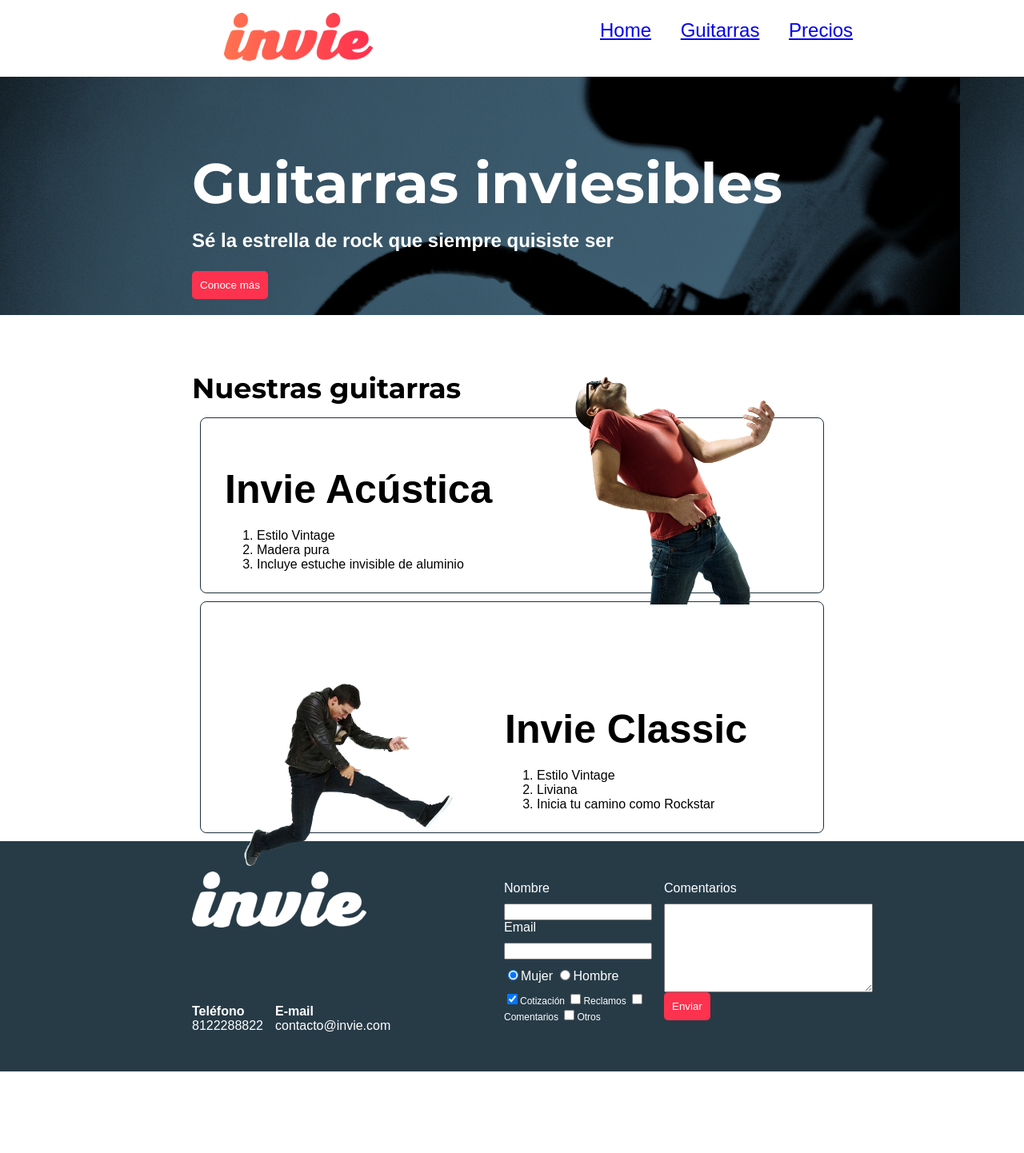
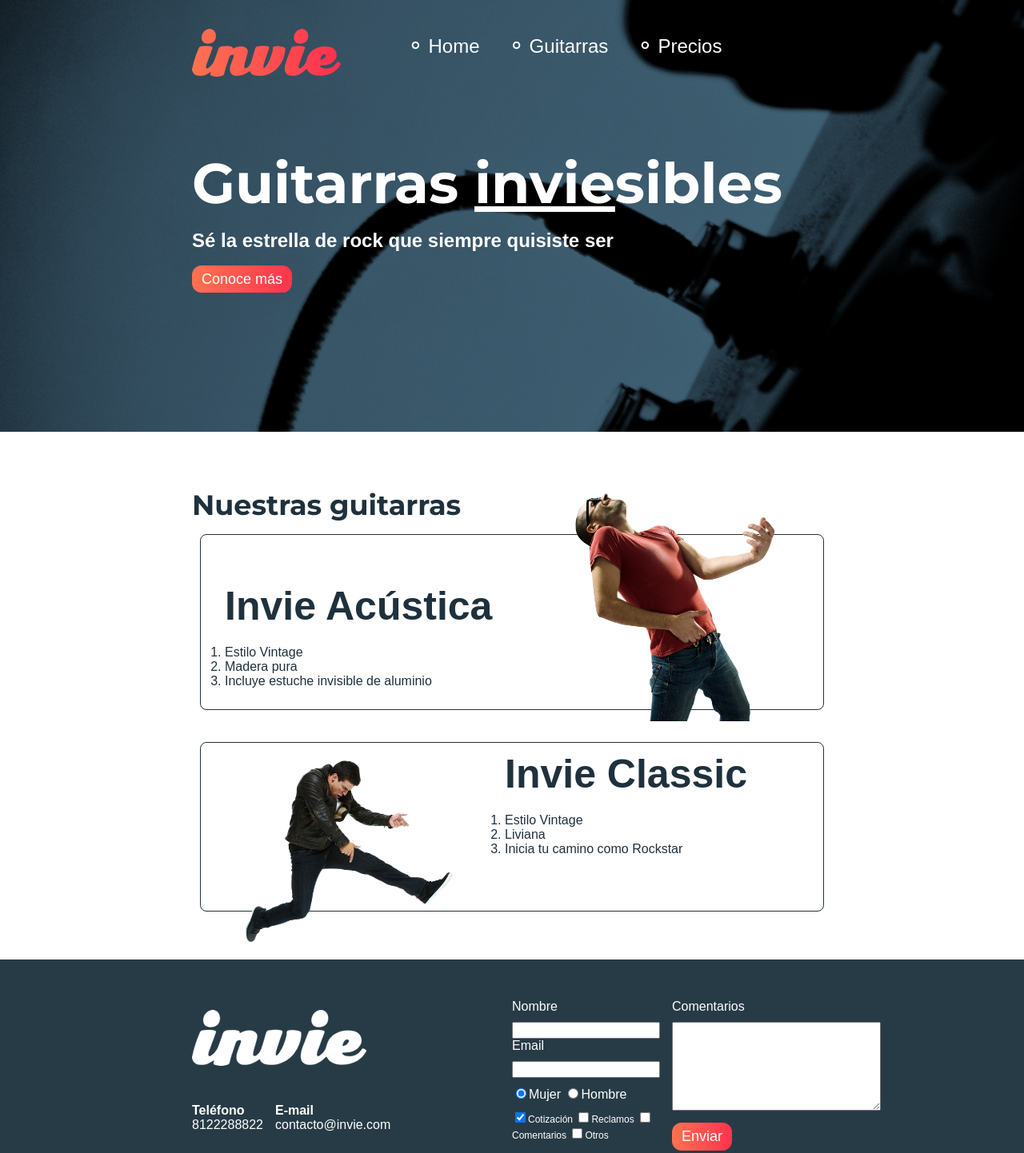
Before and after one commit to JeseDavid/invie, a plain HTML site: page index.html in a window 1280 px wide. Shown: the whole page at 80% size. Before the commit the page ends 1340 px from the top, so only its background shows below. Drawn offline with Linux system fonts and the light colour scheme; a web font is replaced by a local one.

Commit message:
Puliendo detalles, sitio terminado

```diff
--- a/css/invie.css
+++ b/css/invie.css
@@ -6,12 +6,55 @@ body {
   margin: 0;
 }
 
+table {
+  width: 100%;
+}
+
+th {
+  background: #273b47;
+  color: white;
+  padding: 10px 20px;
+  text-align: left;
+}
+
+td {
+  padding: 20px;
+}
+
+table, td, th {
+  border: 1px solid #273b47;
+  border-collapse: collapse;
+}
+
+input, textarea {
+  outline: 0;
+}
+
+input:focus, textarea:focus {
+  background: lightgray;
+}
+
+.background {
+  background-image: url('../images/background.png');
+  background-size: cover;
+}
+
+.contenedor {
+  width: 800px;
+  margin: auto;
+  position: relative;
+}
+
 .button {
-  border-radius: 5px;
+  border-radius: 12px;
   border: none;
   background: #fd324e;
   color: white;
-  padding: 10px;
+  padding: 7px 12px;
+  font-size: 18px;
+  background: linear-gradient(to left, #fe344e, #ff7250);
+  cursor: pointer;
+  text-decoration: none;
 }
 
 .titulo {
@@ -31,8 +74,13 @@ body {
   margin-bottom: 20px;
 }
 
+.titulo span {
+  text-decoration: underline;
+}
+
 .guitarras {
-
+  color: #1F313C;
+  margin-bottom: 60px;
 }
 
 .guitarras h2 {
@@ -41,13 +89,9 @@ body {
 }
 
 .portada {
-  background-image: url('../images/background.png');
   color: white;
   padding: 20px;
-}
-
-.portada button {
-
+  height: 500px;
 }
 
 .menu {
@@ -56,10 +100,23 @@ body {
   display: inline-block;
   position: absolute;
   right: 0;
+  color: white;
+}
+
+.menu li:before {
+  content: '∘';
+  font-size: 30px;
+  line-height: 20px;
+}
+
+.menu a {
+  text-decoration: none;
+  color: white;
 }
 
 .logotipo {
   display: inline-block;
+  margin-left: 0;
 }
 
 .menu li {
@@ -67,21 +124,20 @@ body {
   margin-left: 30px;
 }
 
-header {
-
-}
-
-.contenedor {
-  width: 800px;
-  margin: auto;
-}
-
 .guitarra {
   /*overflow: hidden;*/
   border: 1px solid #1F313C;
   padding: 10px;
-  margin: 10px;
+  margin: 10px 10px 40px 10px;
   border-radius: 8px;
+}
+
+.guitarra ol {
+  padding: 0;
+}
+
+.guitarra.b {
+  height: 190px;
 }
 
 .right {
@@ -93,7 +149,6 @@ header {
 .left {
   float: left;
   position: relative;
-  top: 80px;
 }
 
 .contenedor-guitarra-a {
@@ -102,10 +157,13 @@ header {
 
 .contenedor-guitarra-b {
   margin-left: 370px;
+  position: relative;
+  bottom: 90px;
 }
 
 .footer {
   background: #273b47;
+  padding: 50px 10px;
 }
 
 .contacto {
@@ -137,7 +195,6 @@ header {
   display: flex;
   width: 400px;
   color: white;
-  padding: 50px 10px;
 }
 
 .col1, .col2{
@@ -153,6 +210,10 @@ header {
   align-items: flex-start;
 }
 
+.col2 .button {
+  margin-top: 15px;
+}
+
 .intereses label {
   font-size: 12px;
 }
@@ -165,22 +226,6 @@ header {
   margin-top: 10px;
 }
 
-table {
-  width: 100%;
+.tabla {
+  margin: 50px 0;
 }
-
-th {
-  background: #273b47;
-  color: white;
-  padding: 10px 20px;
-  text-align: left;
-}
-
-td {
-  padding: 20px;
-}
-
-table, td, th {
-  border: 1px solid #273b47;
-  border-collapse: collapse;
-}
--- a/index.html
+++ b/index.html
@@ -7,6 +7,7 @@
     <link href='https://fonts.googleapis.com/css?family=Montserrat:400,700|Allerta' rel='stylesheet' type='text/css'>
   </head>
   <body>
+    <section id="portada" class="portada background"> <!-- portada -->
       <header id="header" class="header contenedor"> <!-- header -->
         <figure class="logotipo"> <!-- logotipo -->
           <img src="images/invie.png" width="186" height="60" alt="Invie logotipo">
@@ -25,11 +26,10 @@
           </ul>
         </nav>
       </header>
-    <section id="portada" class="portada"> <!-- portada -->
       <div class="contenedor">
-        <h1 class="titulo">Guitarras inviesibles</h1><!-- titulo -->
+        <h1 class="titulo">Guitarras <span>invie</span>sibles</h1><!-- titulo -->
         <h3 class="title-a">Sé la estrella de rock que siempre quisiste ser</h3><!-- resumen -->
-        <button class="button">Conoce más</button><!-- botón -->
+        <a class="button" href="#guitarras">Conoce más</a><!-- botón -->
       </div>
     </section>
     <section id="guitarras" class="guitarras contenedor"> <!-- guitarras -->
@@ -45,7 +45,7 @@
           </ol>
         </div>
       </article>
-      <article class="guitarra"><!-- guitarra 2 -->
+      <article class="guitarra b"><!-- guitarra 2 -->
         <img src="images/invie-classic.png" width="350" alt="Guitarra invie Clasic" class="left">
         <div class="contenedor-guitarra-b">
           <h3 class="title-b">Invie Classic</h3>
```
Also changed, not shown: precios.html (+3 -1 lines). Lines whose indentation alone changed are shown as unchanged.
